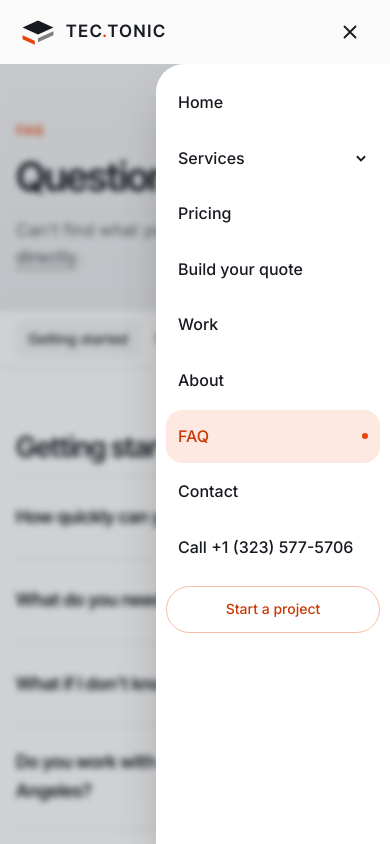
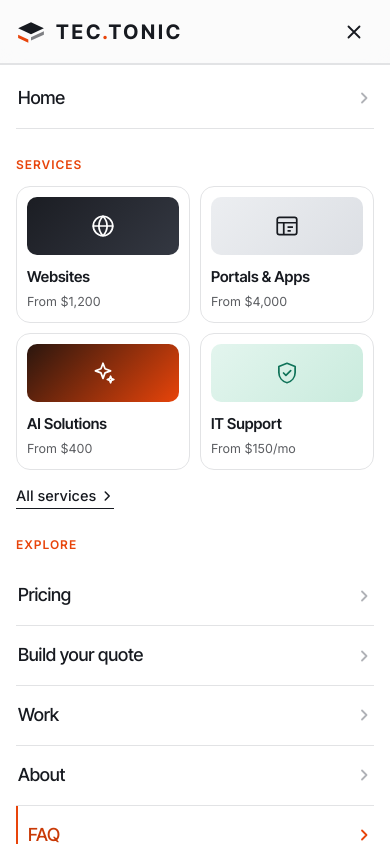
Before and after one commit to waiyanmin99/Tectonic-website-, a plain HTML site: page faq.html in a window 390 px wide. Both pictures are taken after a click on the button "Open menu". Shown: the top 844 px of the page. Drawn offline with Linux system fonts and the light colour scheme.

Commit message:
Mobile menu: match site style (labels, dividers, service tiles, 6px buttons)
Co-Authored-By: Claude Opus 5.5 <noreply@anthropic.com>

```diff
--- a/assets/site.css
+++ b/assets/site.css
@@ -159,11 +159,11 @@ ul { margin: 0; padding: 0; list-style: none; }
 /* Hamburger: Menu icon morphs into X */
 .menu-toggle {
   display: none; position: relative; width: 40px; height: 40px; border-radius: 999px; border: 0;
-  background: transparent; color: var(--ink); align-items: center; justify-content: center;
+  background: transparent; color: inherit; align-items: center; justify-content: center;
   transition: background 0.2s, transform 0.15s;
   -webkit-tap-highlight-color: transparent;
 }
-.menu-toggle:hover { background: #f4f4f4; }
+.menu-toggle:hover { background: rgba(127, 127, 127, 0.14); }
 .menu-toggle:active { transform: scale(0.9); }
 .mt-icon { position: absolute; inset: 0; display: grid; place-items: center; transition: transform 0.3s ease, opacity 0.3s ease; }
 .mt-icon svg { width: 22px; height: 22px; }
@@ -199,50 +199,57 @@ ul { margin: 0; padding: 0; list-style: none; }
 .mega-side a:hover { color: var(--accent); }
 .mega-side .side-label { font-size: 12px; text-transform: uppercase; letter-spacing: 0.08em; color: var(--muted); margin-bottom: 6px; }
 
-/* Mobile drawer: slides in from the right, below the header */
+/* Mobile menu: a white panel under the header, styled like the footer,
+   service lists and desktop Services menu (labels, dividers, 6px buttons). */
 .drawer-backdrop, .drawer-wrap { display: none; }
 .drawer-backdrop {
-  position: fixed; inset: 0; z-index: 98; background: rgba(18, 26, 38, 0.2);
-  -webkit-backdrop-filter: blur(3px); backdrop-filter: blur(3px);
-  opacity: 0; visibility: hidden; transition: opacity 0.5s, visibility 0.5s;
+  position: fixed; inset: 0; z-index: 98; background: rgba(14, 15, 18, 0.45);
+  opacity: 0; visibility: hidden; transition: opacity 0.4s, visibility 0.4s;
 }
 .drawer-backdrop.open { opacity: 1; visibility: visible; }
 .drawer-wrap { position: fixed; left: 0; right: 0; top: var(--nav-h); bottom: 0; z-index: 99; pointer-events: none; overflow: hidden; }
 .drawer {
-  position: absolute; top: 0; right: 0; bottom: 0; width: 60%; max-width: 24rem; pointer-events: auto;
-  background: var(--white); color: var(--ink); border-top-left-radius: 28px;
-  box-shadow: 0 25px 50px -12px rgba(0, 0, 0, 0.25);
+  position: absolute; top: 0; right: 0; bottom: 0; width: 100%; pointer-events: auto;
+  background: var(--white); color: var(--ink); border-top: 1px solid var(--line);
   transform: translateX(100%); visibility: hidden;
-  transition: transform 0.5s cubic-bezier(0.32, 0.72, 0, 1), visibility 0.5s;
-  overflow-y: auto; overscroll-behavior: contain; padding: 12px 10px 112px;
+  transition: transform 0.45s cubic-bezier(0.32, 0.72, 0, 1), visibility 0.45s;
+  overflow-y: auto; overscroll-behavior: contain; padding: 4px var(--gutter) 48px;
 }
 .drawer.open { transform: translateX(0); visibility: visible; }
-.drawer-list { list-style: none; margin: 0; padding: 0; display: grid; gap: 2px; }
-.drawer-link {
-  display: flex; align-items: center; justify-content: space-between; gap: 10px; width: 100%;
-  padding: 14px 12px; border-radius: 16px; font-size: 16px; font-weight: 500; color: var(--ink);
-  transition: background 0.15s; -webkit-tap-highlight-color: transparent;
+.dr-list { list-style: none; margin: 0; padding: 0; }
+.dr-row {
+  display: flex; align-items: center; justify-content: space-between; gap: 12px;
+  padding: 15px 2px; border-bottom: 1px solid var(--line);
+  font-family: var(--font-head); font-size: 18px; font-weight: 500; letter-spacing: -0.01em; color: var(--ink);
+  transition: color 0.2s, padding 0.2s;
 }
-.drawer-link:active, .drawer-link:hover { background: #f4f4f4; }
-.drawer-link .dot { display: none; width: 6px; height: 6px; border-radius: 50%; background: var(--accent); flex: none; }
-.drawer-link.active { background: var(--accent-soft); color: var(--accent-hover); }
-.drawer-link.active .dot { display: block; }
-.drawer-sub { padding-left: 24px; font-size: 15px; color: var(--ink-2); }
-.drawer-group summary { list-style: none; cursor: pointer; }
-.drawer-group summary::-webkit-details-marker { display: none; }
-.drawer-group summary svg { width: 14px; height: 14px; transition: transform 0.3s cubic-bezier(0.32, 0.72, 0, 1); }
-.drawer-group[open] summary svg { transform: rotate(180deg); }
-.drawer-group[open] summary { margin-bottom: 2px; }
-.drawer-group .drawer-sub + .drawer-sub { margin-top: 2px; }
-.drawer-cta {
-  display: flex; justify-content: center; margin-top: 12px; padding: 11px 16px; border-radius: 999px;
-  border: 1px solid rgba(232, 68, 10, 0.35); color: var(--accent-hover); font-size: 14px; font-weight: 500;
+.dr-row svg { width: 16px; height: 16px; color: #b0b2b7; flex: none; transition: transform 0.2s, color 0.2s; }
+.dr-row:hover, .dr-row:active { color: var(--accent-hover); }
+.dr-row:hover svg { transform: translateX(3px); color: var(--accent); }
+.dr-row.active { color: var(--accent-hover); box-shadow: inset 2px 0 0 var(--accent); padding-left: 12px; }
+.dr-row.active svg { color: var(--accent); }
+.dr-label { font-size: 12px; font-weight: 600; letter-spacing: 0.08em; text-transform: uppercase; color: var(--accent); margin: 26px 0 12px; }
+.dr-tiles { display: grid; grid-template-columns: 1fr 1fr; gap: 10px; }
+.dr-tile {
+  display: flex; flex-direction: column; gap: 3px; padding: 10px; border: 1px solid var(--line);
+  border-radius: var(--radius-lg); background: var(--white); transition: border-color 0.2s, box-shadow 0.2s;
 }
-.drawer-cta:active { background: var(--accent-soft); }
-@keyframes item-in-x { from { transform: translate3d(28px, 0, 0); opacity: 0; } to { transform: none; opacity: 1; } }
-.drawer-list.animate li, .drawer-list.animate ~ .drawer-cta {
-  animation: item-in-x 0.55s cubic-bezier(0.32, 0.72, 0, 1) both;
-  animation-delay: calc(120ms + var(--i, 12) * 30ms);
+.dr-tile:hover, .dr-tile:active { border-color: var(--ink); }
+.dr-tile.active { border-color: var(--accent); box-shadow: 0 0 0 1px var(--accent); }
+.dr-tile-art { position: relative; display: block; height: 58px; border-radius: 10px; overflow: hidden; margin-bottom: 7px; }
+.dr-tile-art .art svg { width: 26px; height: 26px; }
+.dr-tile strong { font-family: var(--font-head); font-size: 15px; font-weight: 600; }
+.dr-tile small { font-size: 12.5px; color: var(--muted); }
+.dr-all { display: inline-flex; align-items: center; gap: 4px; margin-top: 14px; font-size: 14.5px; font-weight: 500; color: var(--ink); border-bottom: 1px solid currentColor; padding-bottom: 1px; }
+.dr-all svg { width: 14px; height: 14px; }
+.dr-all.active, .dr-all:hover { color: var(--accent-hover); }
+.dr-actions { display: grid; gap: 10px; margin-top: 30px; }
+.dr-actions .btn { min-height: 50px; font-size: 15.5px; }
+.dr-meta { text-align: center; font-size: 13px; color: var(--muted); margin-top: 4px; }
+@keyframes item-in-x { from { transform: translate3d(24px, 0, 0); opacity: 0; } to { transform: none; opacity: 1; } }
+.drawer-list.animate > * { animation: item-in-x 0.5s cubic-bezier(0.32, 0.72, 0, 1) both; animation-delay: calc(100ms + var(--i, 0) * 50ms); }
+@media (min-width: 641px) {
+  .drawer { width: 440px; border-left: 1px solid var(--line); box-shadow: -24px 0 60px -30px rgba(14, 15, 18, 0.35); }
 }
 
 /* ---------- Full-screen panels (home) ---------- */
@@ -724,24 +731,12 @@ td .muted { font-size: 13px; }
   .nav-menu, .nav-phone { display: none; }
   .menu-toggle { display: inline-flex; }
   .drawer-backdrop, .drawer-wrap { display: block; }
-  /* frosted header on phones and tablets */
-  .site-header, .site-header.on-dark, .site-header.scrolled, .site-header.menu-open {
-    color: var(--ink); background: rgba(255, 255, 255, 0.9);
-    -webkit-backdrop-filter: saturate(180%) blur(20px); backdrop-filter: saturate(180%) blur(20px);
-    border-bottom: 1px solid transparent; box-shadow: none;
-    transition: border-color 0.3s, box-shadow 0.3s;
-  }
-  .site-header.scrolled, .site-header.menu-open { border-bottom-color: #e5e7eb; box-shadow: 0 8px 24px -18px rgba(18, 26, 38, 0.35); }
-  .nav { max-width: 88rem; padding: 0 20px; gap: 12px; }
-  .site-header .logo { gap: 10px; }
-  .site-header .logo-mark { width: 36px; height: 36px; }
-  .site-header .logo-name { font-size: 17px; font-weight: 600; letter-spacing: 0.1em; }
-  .nav-actions { gap: 6px; }
-  .nav-actions .nav-quote {
-    min-height: 36px; padding: 6px 16px; border-radius: 999px; background: transparent;
-    border: 1px solid rgba(232, 68, 10, 0.35); color: var(--accent-hover); font-size: 13.5px;
-  }
-  .nav-actions .nav-quote:hover { background: var(--accent-soft); }
+  /* Header behaves like desktop: clear at the top, white once you scroll or open the menu */
+  .site-header { border-bottom: 1px solid transparent; transition: background 0.3s, color 0.3s, border-color 0.3s; }
+  .site-header.scrolled, .site-header.menu-open { border-bottom-color: var(--line); box-shadow: none; }
+  .nav { max-width: 88rem; padding: 0 var(--gutter); gap: 12px; }
+  .site-header .logo-mark { width: 30px; height: 30px; }
+  .nav-actions { gap: 8px; }
   .mega { display: none; }
   .footer-top { grid-template-columns: 1fr 1fr 1fr; }
   .footer-brand { grid-column: 1 / -1; }
@@ -766,9 +761,6 @@ td .muted { font-size: 13px; }
   .founder-photo { max-width: 420px; }
   .work-feature .wf-art { min-height: 280px; }
   .mega-tiles { grid-template-columns: repeat(2, 1fr); }
-}
-@media (min-width: 641px) and (max-width: 1100px) {
-  .site-header .logo-tag { display: block; }
 }
 @media (max-width: 640px) {
   .nav-actions .btn { display: none; }
--- a/assets/site.js
+++ b/assets/site.js
@@ -82,30 +82,36 @@
     return '<a class="nav-link' + (current === key ? " active" : "") + '" href="' + href + '">' + label + "</a>";
   }
 
-  /* Mobile menu items (same items as before; only the design changed) */
+  /* Mobile menu (same items and order as before; styled like the rest of the site) */
+  var CHEV_RIGHT = '<svg viewBox="0 0 16 16" fill="none" stroke="currentColor" stroke-width="1.8" stroke-linecap="round" stroke-linejoin="round" aria-hidden="true"><path d="M6 3.5L10.5 8 6 12.5"/></svg>';
   function drawerItems() {
-    var i = 0;
-    function item(href, label, on, extra) {
-      return '<li style="--i:' + (i++) + '"><a class="drawer-link' + (extra || "") + (on ? " active" : "") + '" href="' + href + '" tabindex="-1"' +
-        (on ? ' aria-current="page"' : "") + ">" + label + '<span class="dot" aria-hidden="true"></span></a></li>';
+    function row(href, label, on) {
+      return '<li><a class="dr-row' + (on ? " active" : "") + '" href="' + href + '" tabindex="-1"' + (on ? ' aria-current="page"' : "") + ">" +
+        "<span>" + label + "</span>" + CHEV_RIGHT + "</a></li>";
     }
-    var svcOn = current === "services";
-    var html = item("index.html", "Home", page === "index");
-    html += '<li style="--i:' + (i++) + '"><details class="drawer-group"' + (svcOn ? " open" : "") + ">" +
-      '<summary class="drawer-link' + (svcOn ? " active" : "") + '" tabindex="-1">Services ' + I.chevron + "</summary>" +
-      '<a class="drawer-link drawer-sub' + (page === "services" ? " active" : "") + '" href="services.html" tabindex="-1">All services<span class="dot" aria-hidden="true"></span></a>' +
-      SERVICES.map(function (sv) {
-        var on = page === sv.href.replace(".html", "");
-        return '<a class="drawer-link drawer-sub' + (on ? " active" : "") + '" href="' + sv.href + '" tabindex="-1">' + sv.name.replace("&", "&amp;") + '<span class="dot" aria-hidden="true"></span></a>';
-      }).join("") + "</details></li>";
-    html += item("pricing.html", "Pricing", page === "pricing");
-    html += item("build.html", "Build your quote", page === "build");
-    html += item("portfolio.html", "Work", page === "portfolio");
-    html += item("about.html", "About", page === "about");
-    html += item("faq.html", "FAQ", page === "faq");
-    html += item("contact.html", "Contact", page === "contact");
-    html += item(CONTACT.phoneHref, "Call " + CONTACT.phone, false);
-    return html;
+    var tiles = SERVICES.map(function (sv) {
+      var on = page === sv.href.replace(".html", "");
+      return '<a class="dr-tile' + (on ? " active" : "") + '" href="' + sv.href + '" tabindex="-1"' + (on ? ' aria-current="page"' : "") + ">" +
+        '<span class="dr-tile-art"><span class="art ' + sv.art + '">' + I[sv.icon] + "</span></span>" +
+        "<strong>" + sv.name.replace("&", "&amp;") + "</strong><small>" + sv.note.split(" · ")[0].replace(" per office", "") + "</small></a>";
+    }).join("");
+    return (
+      '<ul class="dr-list" style="--i:0">' + row("index.html", "Home", page === "index") + "</ul>" +
+      '<div class="dr-sec" style="--i:1"><p class="dr-label">Services</p><div class="dr-tiles">' + tiles + "</div>" +
+      '<a class="dr-all' + (page === "services" ? " active" : "") + '" href="services.html" tabindex="-1">All services ' + CHEV_RIGHT + "</a></div>" +
+      '<div class="dr-sec" style="--i:2"><p class="dr-label">Explore</p><ul class="dr-list">' +
+      row("pricing.html", "Pricing", page === "pricing") +
+      row("build.html", "Build your quote", page === "build") +
+      row("portfolio.html", "Work", page === "portfolio") +
+      row("about.html", "About", page === "about") +
+      row("faq.html", "FAQ", page === "faq") +
+      row("contact.html", "Contact", page === "contact") +
+      "</ul></div>" +
+      '<div class="dr-actions" style="--i:3">' +
+      '<a class="btn btn-outline btn-block" href="' + CONTACT.phoneHref + '" tabindex="-1">' + I.call.replace("<svg", '<svg width="18" height="18"') + "Call " + CONTACT.phone + "</a>" +
+      '<a class="btn btn-primary btn-block" href="contact.html" tabindex="-1">Start a project</a>' +
+      '<p class="dr-meta">Mon–Fri, 8am–2pm Pacific</p></div>'
+    );
   }
 
   function headerHTML() {
@@ -132,7 +138,7 @@
       "</div>" +
       '<div class="nav-actions">' +
       '<a class="nav-phone" href="' + CONTACT.phoneHref + '">' + CONTACT.phone + "</a>" +
-      '<a class="btn btn-primary nav-quote" href="build.html">Build your quote</a>' +
+      '<a class="btn btn-primary" href="build.html">Build your quote</a>' +
       '<button class="menu-toggle" id="menuBtn" type="button" aria-expanded="false" aria-controls="drawer" aria-label="Open menu">' +
       '<span class="mt-icon mt-menu">' + I.menu + '</span><span class="mt-icon mt-close">' + I.close + "</span></button>" +
       "</div></nav>" +
@@ -145,8 +151,7 @@
       "</div></div></header>" +
       '<div class="drawer-backdrop" id="drawerBackdrop" aria-hidden="true"></div>' +
       '<div class="drawer-wrap"><nav class="drawer" id="drawer" aria-label="Mobile menu">' +
-      '<ul class="drawer-list" id="drawerList">' + drawerItems() + "</ul>" +
-      '<a class="drawer-cta" href="contact.html" tabindex="-1">Start a project</a>' +
+      '<div class="drawer-list" id="drawerList">' + drawerItems() + "</div>" +
       "</nav></div>"
     );
   }
@@ -198,7 +203,7 @@
   var mega = document.getElementById("megaMenu");
   var closeTimer;
   function setMega(open) {
-    if (!mega) return;
+    if (!mega || open === mega.classList.contains("open")) return;
     mega.classList.toggle("open", open);
     megaBtn.setAttribute("aria-expanded", String(open));
     header.classList.toggle("menu-open", open);
```
